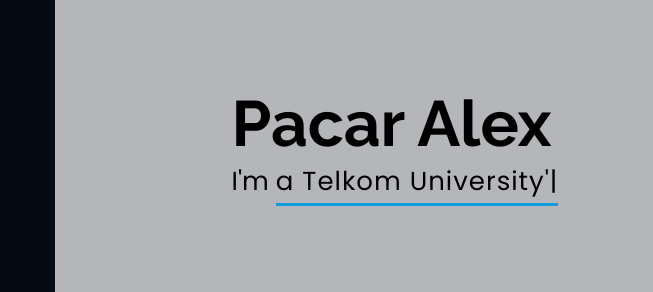
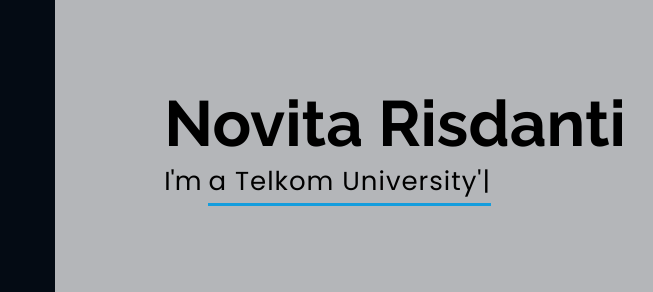
Before and after one commit to novitarisdanti/novitarisdanti.github.io, a website: page index.html in a window 1280 px wide. Shown: the part 227-519 px from the top of the page, 245-898 px from the left. Drawn offline with nearby package versions, Linux system fonts and the light colour scheme.

Commit message:
name changes

```diff
--- a/index.html
+++ b/index.html
@@ -69,7 +69,7 @@
   <!-- ======= Hero Section ======= -->
   <section id="hero" class="d-flex flex-column justify-content-center align-items-center">
     <div class="hero-container" data-aos="fade-in">
-      <h1>Pacar Alex</h1>
+      <h1>Novita Risdanti</h1>
       <p>I'm <span class="typed" data-typed-items="a Telkom University's Student, Telecommunication Major"></span></p>
     </div>
   </section><!-- End Hero -->
```
